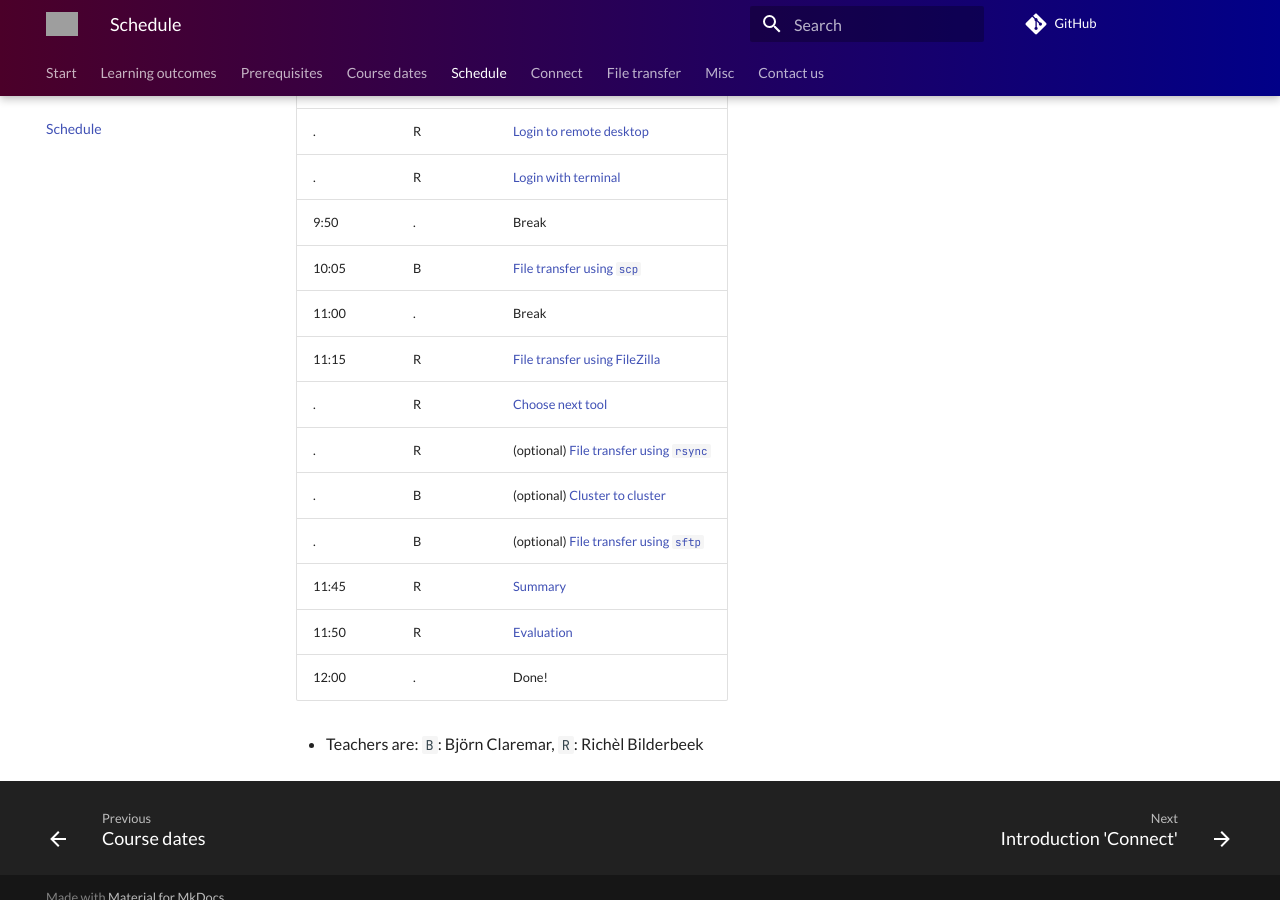
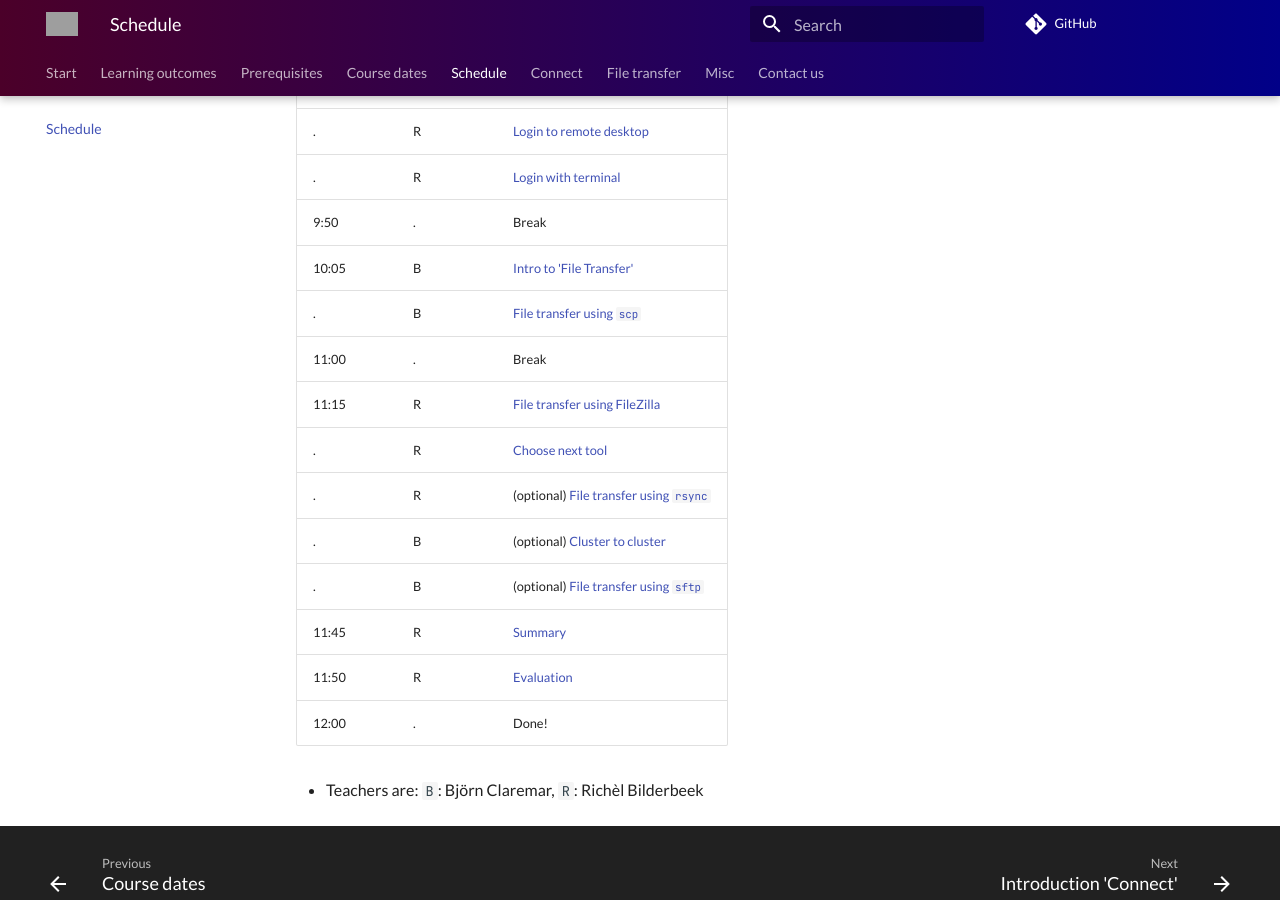
Before and after one commit to UPPMAX/naiss_file_transfer_course, an MkDocs documentation site: the page built from docs/schedule.md, in a window 1280 px wide and 900 px high, scrolled down 482 px. Built offline with MkDocs 1.6.1 and Material for MkDocs 9.7.7, drawn with Linux system fonts in a browser that asks for light colours; comment, search, counter and statistics services are not loaded; grey boxes are pictures that could not be loaded.

Commit message:
Suggest that BC introduces File Transfer

```diff
--- a/docs/schedule.md
+++ b/docs/schedule.md
@@ -52,7 +52,8 @@ Time  |Teacher|Topic
 .     |R      |[Login to remote desktop](sessions/login_remote_desktop/README.md)
 .     |R      |[Login with terminal](sessions/login_terminal/README.md)
 9:50  |.      |Break
-10:05 |B      |[File transfer using `scp`](sessions/scp/README.md)
+10:05 |B      |[Intro to 'File Transfer'](sessions/intro_file_transfer.md)
+.     |B      |[File transfer using `scp`](sessions/scp/README.md)
 11:00 |.      |Break
 11:15 |R      |[File transfer using FileZilla](sessions/filezilla/README.md)
 .     |R      |[Choose next tool](sessions/choose_next.md)
```
